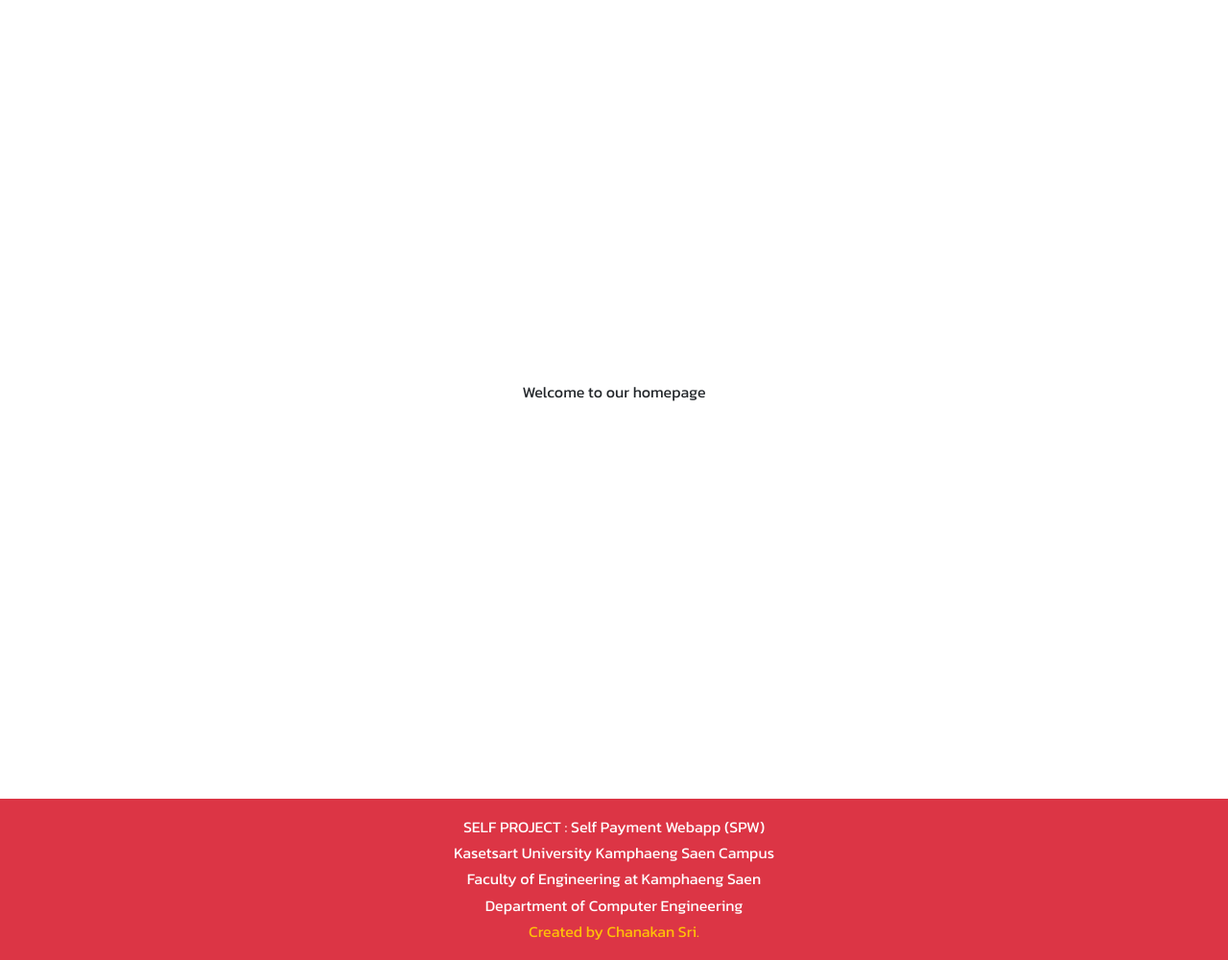
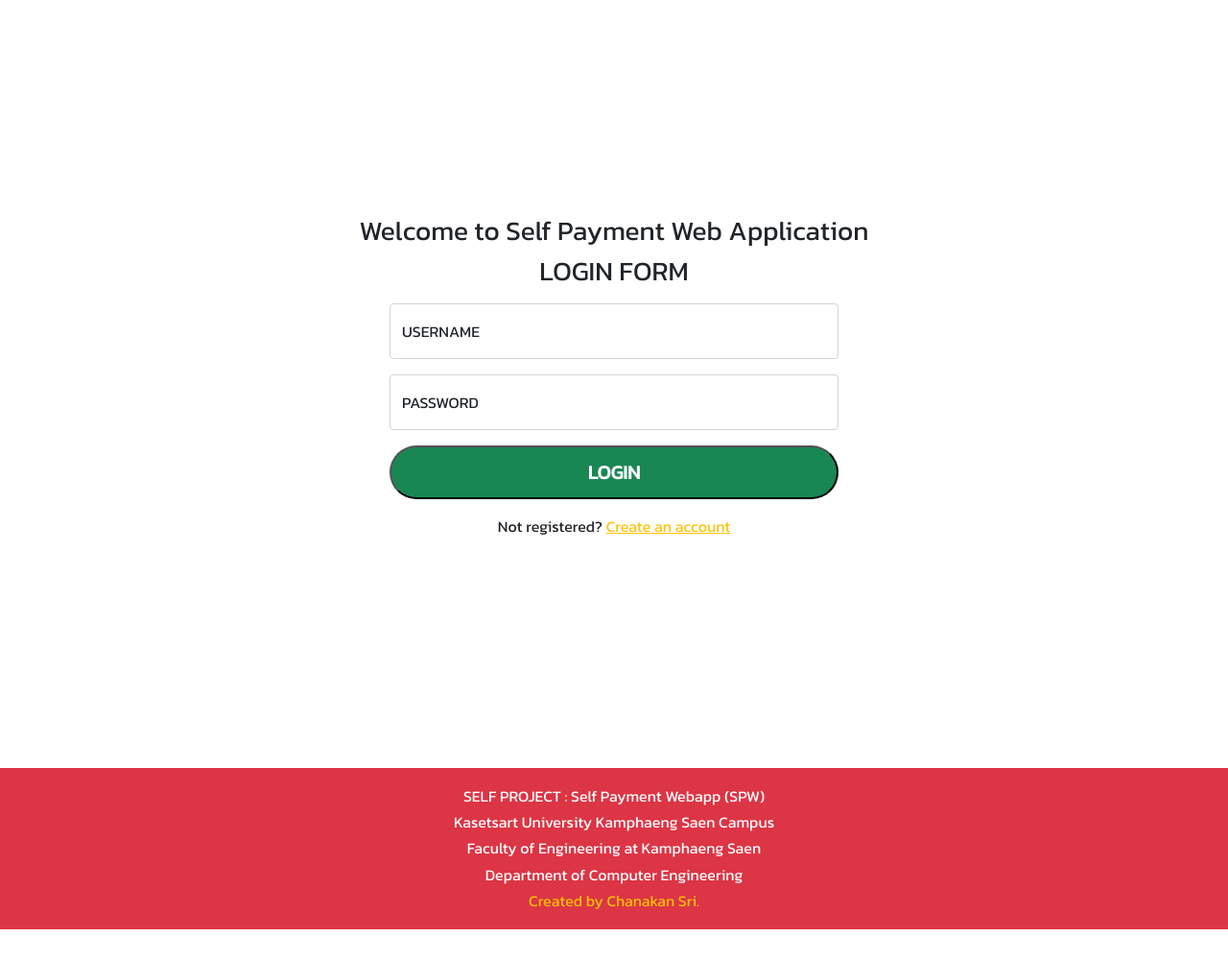
Before and after one commit to artzaza7/MVC_PHP_selfPaymentWebapp, a PHP site: page /index.php in a window 1280 px wide. Shown: the part 80-1080 px from the top of the page at 96% size. After the commit the page ends 1048 px from the top, so only its background shows below. Run offline with PHP 8.4, Linux system fonts and the light colour scheme.

Commit message:
develop view for home.php

```diff
--- a/index.php
+++ b/index.php
@@ -41,7 +41,7 @@ if (isset($_GET['controller']) && isset($_GET['action'])) {
             </div>
         </div>
     </header>
-    <div class="container-fluid d-flex justify-content-center align-items-center w-100 px-0 py-0 mx-0 my-3" style="min-height: 100vh">
+    <div class="container-fluid d-flex justify-content-center align-items-center w-100 px-0 py-3 mx-0 my-0" style="min-height: 100vh">
         <?php
         require_once("routes.php");
         ?>
--- a/views/pages/home.php
+++ b/views/pages/home.php
@@ -1 +1,37 @@
-<p>Welcome to our homepage</p>
+<div class="row justify-content-center align-items-center py-3 w-75">
+    <div class="col-12 d-flex justify-content-center align-items-center text-center">
+        <h3 class="my-0">
+            Welcome to Self Payment Web Application
+        </h3>
+    </div>
+    <div class="col-12 d-flex justify-content-center align-items-center text-center mt-2">
+        <h3 class="my-0">
+            LOGIN FORM
+        </h3>
+    </div>
+    <div
+        class="my-3 my-md-3 my-lg-3 col-sm-12 col-md-12 col-lg-12 justify-content-center align-items-center text-center text-dark">
+        <div class="container-fluid px-0 form-floating w-50">
+            <input type="text" class="form-control" id="username" placeholder="b63XXXXXXXX">
+            <label for="username">USERNAME</label>
+        </div>
+    </div>
+    <div class="col-sm-12 col-md-12 col-lg-12 justify-content-center align-items-center text-center text-dark">
+        <div class="container-fluid px-0 form-floating w-50">
+            <input type="password" class="form-control" id="password" placeholder="PASSWORD">
+            <label for="password">PASSWORD</label>
+        </div>
+    </div>
+    <div
+        class="mt-3 mb-3 mt-md-3 mt-lg-3 mb-md-3 mb-lg-3 col-sm-12 col-md-12 col-lg-12 justify-content-center align-items-center text-center text-dark">
+        <div class="container-fluid d-flex justify-content-center align-items-center mx-0 my-0 px-0 py-0 w-100">
+            <button class="badge rounded-pill bg-success w-50 py-3 fs-5">
+                LOGIN
+            </button>
+        </div>
+    </div>
+    <div
+        class="mb-md-3 mb-lg-3 col-sm-12 col-md-12 col-lg-12 justify-content-center align-items-center text-center text-dark">
+        Not registered? <a href="#" class="text-warning">Create an account</a>
+    </div>
+</div>
```
